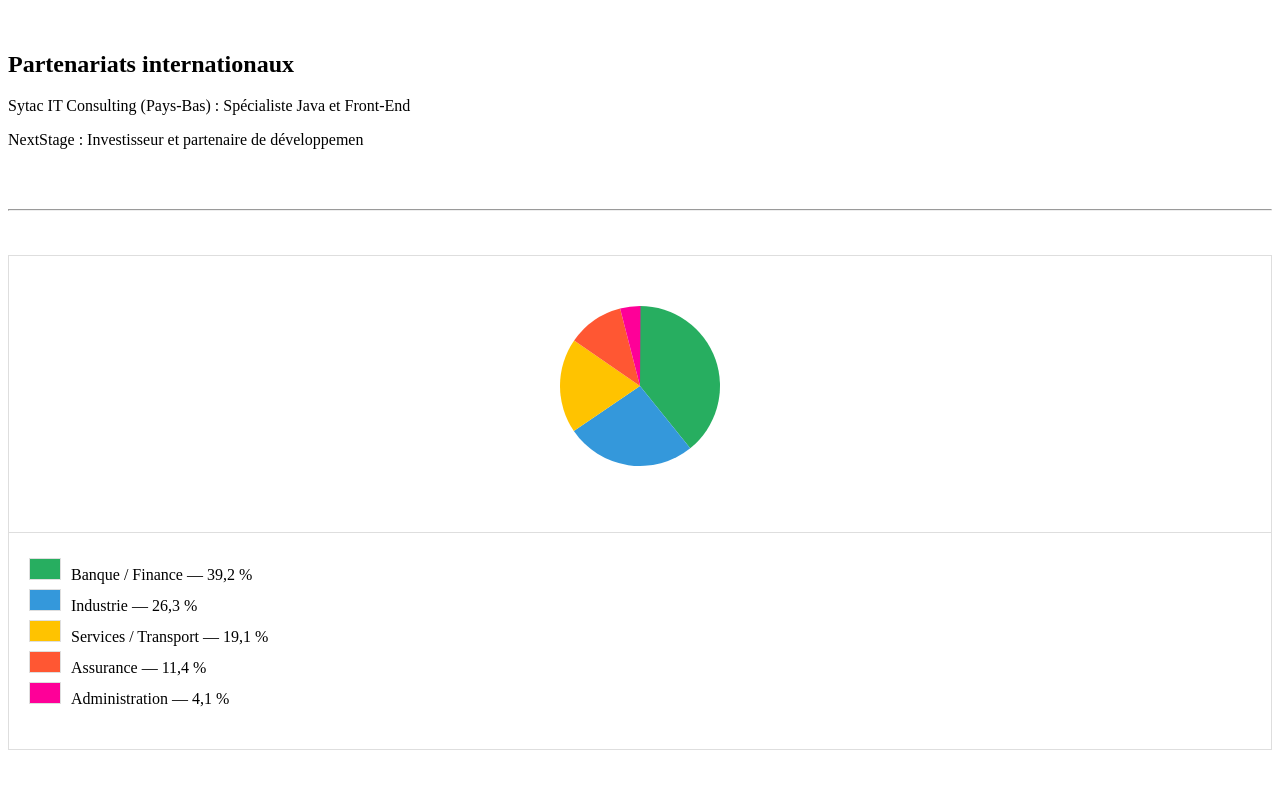
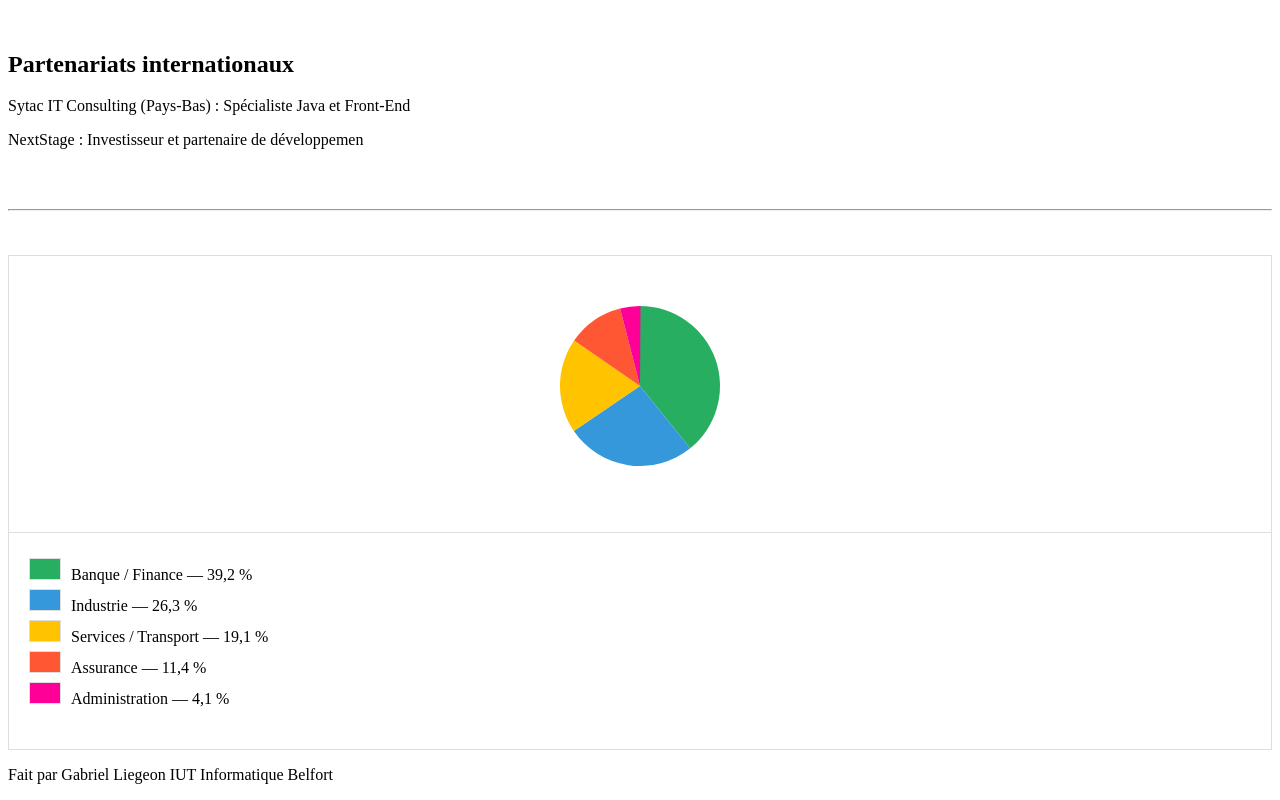
Before and after one commit to dlugbull/SAE1-05.06-Infotel, a plain HTML site: page economie/page_eco.html in a window 1280 px wide. Shown: the part 1129-1929 px from the top of the page. Before the commit the page ends 1895 px from the top, so only its background shows below. Drawn offline with Linux system fonts and the light colour scheme.

Commit message:
page_eco.html

```diff
--- a/economie/page_eco.html
+++ b/economie/page_eco.html
@@ -174,4 +174,7 @@
 </div>
     <script type="text/javascript" src="page_eco_script.js"></script>
 </body>
+<footer>
+    <p>Fait par Gabriel Liegeon IUT Informatique Belfort</p>
+</footer>
 </html>
```
